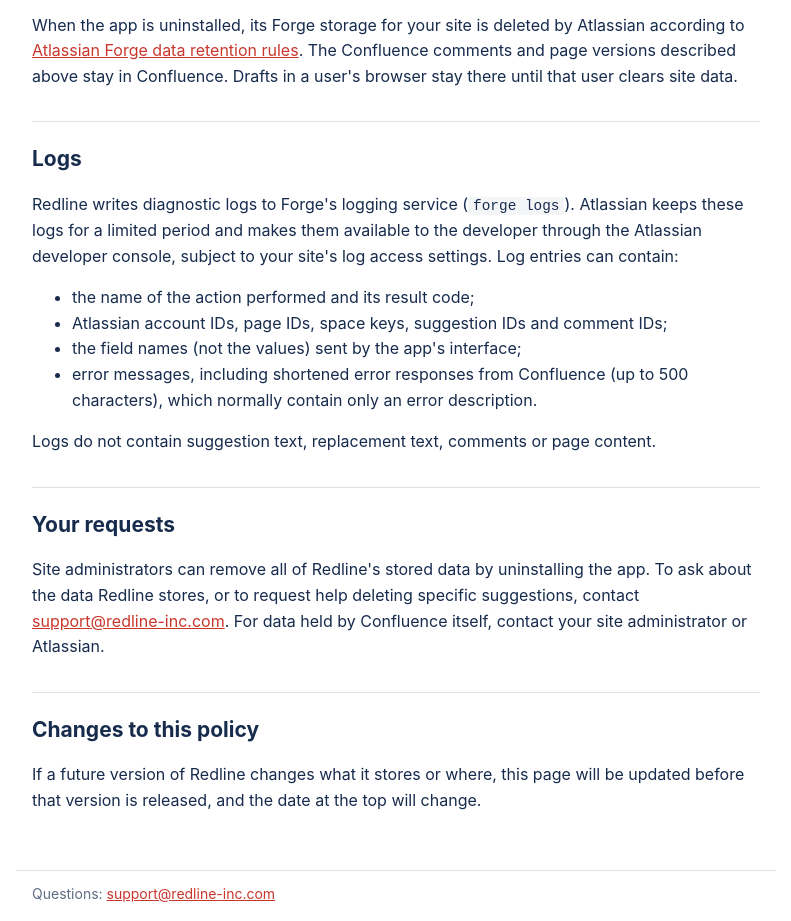
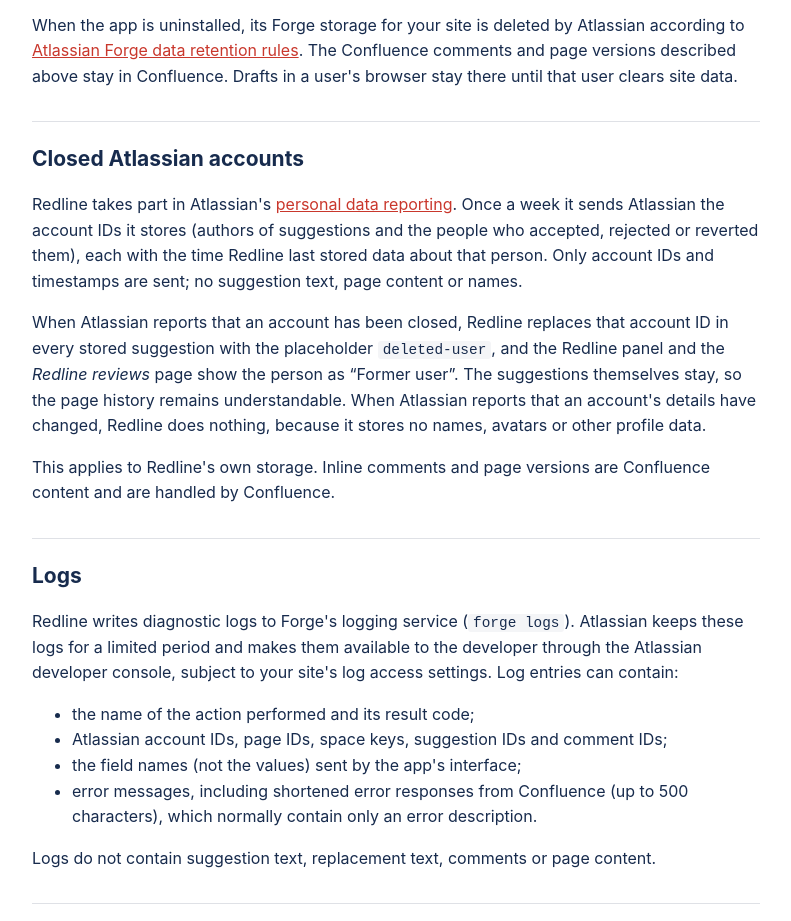
Before and after one commit to VolodymirPavlivskiy/redline-site, a plain HTML site: page privacy.html in a window 1280 px wide. Shown: the part 3133-4054 px from the top of the page, without its empty margins (244-1035 px from the left). Drawn offline with Linux system fonts and the light colour scheme.

Commit message:
Privacy: closed Atlassian accounts (weekly personal data reporting)
Co-Authored-By: Claude Opus 5.5 <noreply@anthropic.com>

```diff
--- a/privacy.html
+++ b/privacy.html
@@ -79,6 +79,10 @@
   <p>Suggestions are kept, including closed ones, for as long as the app is installed, so the history and the Revert action remain available. Redline does not delete suggestions automatically. The only exception is that if saving a new suggestion fails part-way, the incomplete record and its comment are removed.</p>
   <p>When the app is uninstalled, its Forge storage for your site is deleted by Atlassian according to <a href="https://developer.atlassian.com/platform/forge/storage-reference/hosted-storage-data-lifecycle/">Atlassian Forge data retention rules</a>. The Confluence comments and page versions described above stay in Confluence. Drafts in a user's browser stay there until that user clears site data.</p>
 
+  <h2>Closed Atlassian accounts</h2>
+  <p>Redline takes part in Atlassian's <a href="https://developer.atlassian.com/platform/forge/user-privacy-guidelines/">personal data reporting</a>. Once a week it sends Atlassian the account IDs it stores (authors of suggestions and the people who accepted, rejected or reverted them), each with the time Redline last stored data about that person. Only account IDs and timestamps are sent; no suggestion text, page content or names.</p>
+  <p>When Atlassian reports that an account has been closed, Redline replaces that account ID in every stored suggestion with the placeholder <code>deleted-user</code>, and the Redline panel and the <em>Redline reviews</em> page show the person as “Former user”. The suggestions themselves stay, so the page history remains understandable. When Atlassian reports that an account's details have changed, Redline does nothing, because it stores no names, avatars or other profile data.</p>
+  <p>This applies to Redline's own storage. Inline comments and page versions are Confluence content and are handled by Confluence.</p>
   <h2>Logs</h2>
   <p>Redline writes diagnostic logs to Forge's logging service (<code>forge logs</code>). Atlassian keeps these logs for a limited period and makes them available to the developer through the Atlassian developer console, subject to your site's log access settings. Log entries can contain:</p>
   <ul>
```
